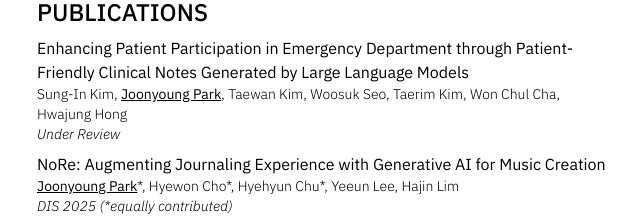
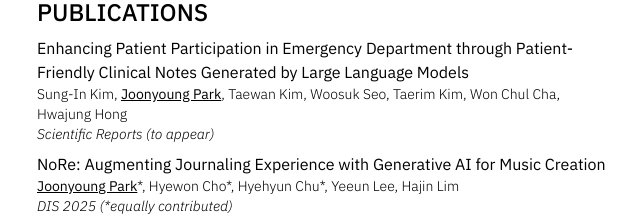
Before and after one commit to partlyjadedyouth/joonyoung.dev, a SvelteKit app: page /about in a window 1280 px wide. Shown: the part 820-1036 px from the top of the page, without its empty margins (315-955 px from the left). Built offline with nearby package versions, Linux system fonts and the light colour scheme; a web font is replaced by a local one.

Commit message:
[main] Update SciRep acceptance

```diff
--- a/src/routes/(app)/about/+page.svelte
+++ b/src/routes/(app)/about/+page.svelte
@@ -153,7 +153,7 @@
 	<div class="font-light text-sm">
 		Sung-In Kim, <u><b>Joonyoung Park</b></u>, Taewan Kim, Woosuk Seo, Taerim Kim, Won Chul Cha,
 		Hwajung Hong
-		<div class="italic">Under Review</div>
+		<div class="italic">Scientific Reports (to appear)</div>
 	</div>
 
 	<div class="mt-2 hover:underline">
```
